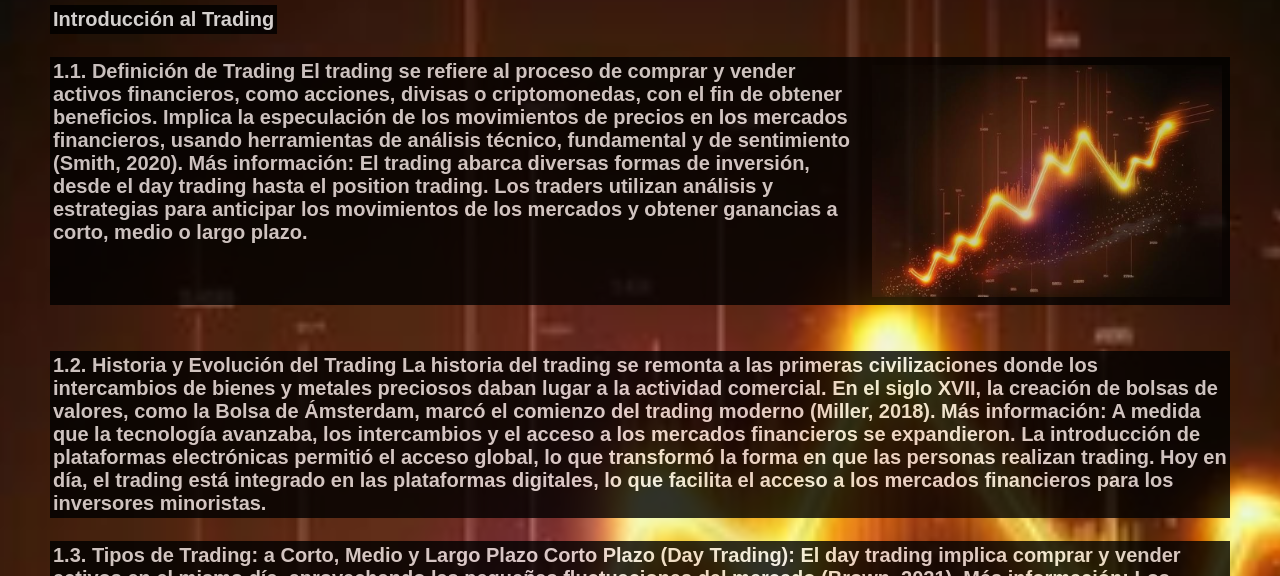
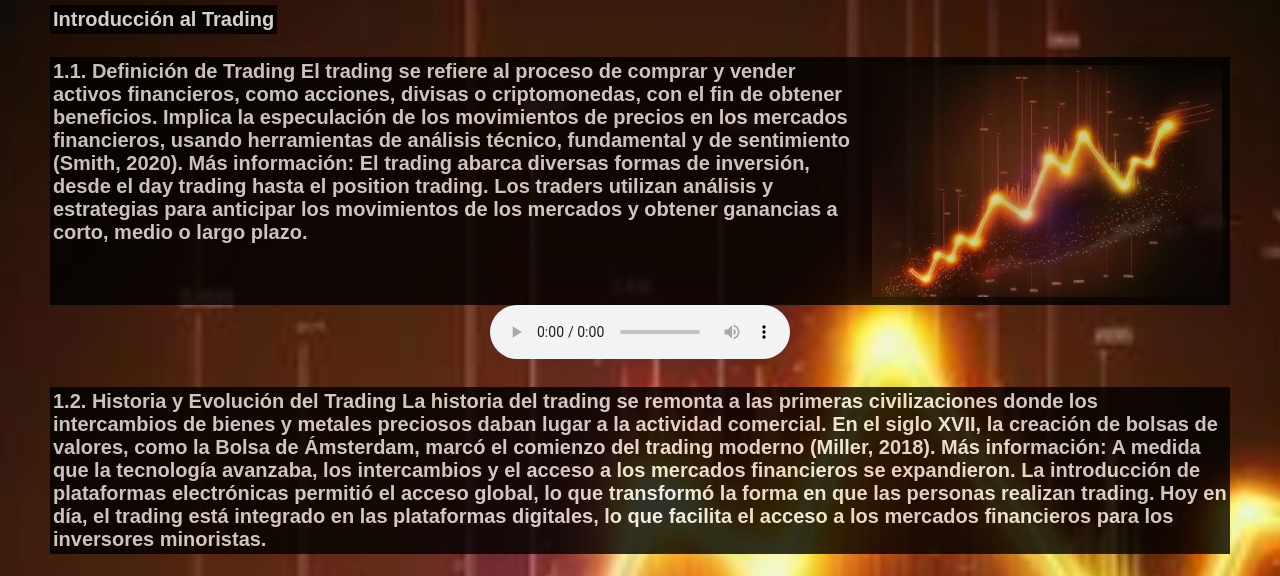
Before and after one commit to javivi777/JATECHOFICIAL, a plain HTML site: page Contenido1/Secundario1.html in a window 1280 px wide. Shown: the part 146-722 px from the top of the page. Drawn offline with Linux system fonts and the light colour scheme.

Commit message:
Update Secundario1.html

```diff
--- a/Contenido1/Secundario1.html
+++ b/Contenido1/Secundario1.html
@@ -36,6 +36,7 @@
                 El trading abarca diversas formas de inversión, desde el day trading hasta el position trading. Los traders utilizan análisis y estrategias para anticipar los movimientos de los mercados y obtener ganancias a corto, medio o largo plazo.
            </th>
         </table>
+        <audio controls src="Audio1📈📉.mp3"></audio>
         <br>
         <br>
         <table style="background-color: rgb(0, 0, 0); width: 10-0%; ;opacity:80%;text-align: left;">
```
